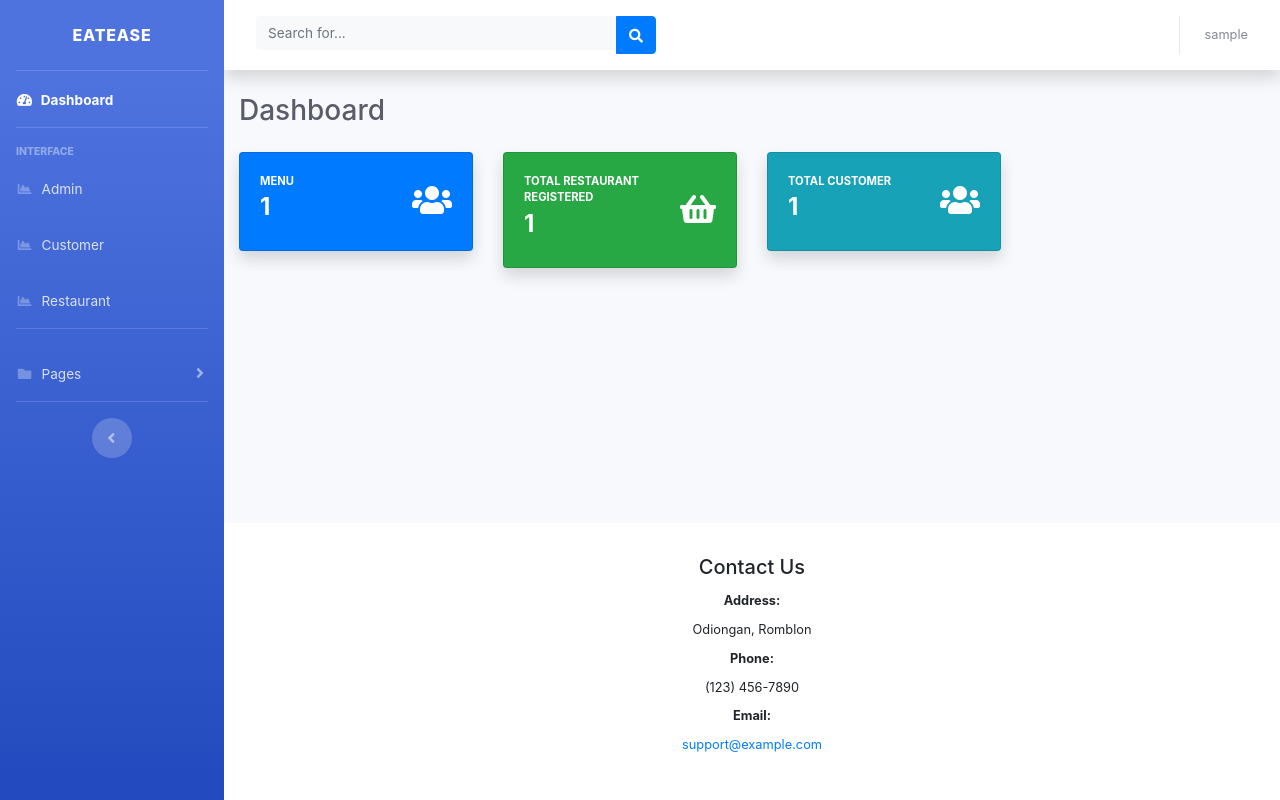
After one commit to ateoiah/capstoneshesh, a PHP site: page /restaurant_dashboard.php in a window 1280 px wide. The commit adds this page. Run offline with PHP 8.4, Linux system fonts and the light colour scheme; the visitor is signed in with stand-in values (Sample User, id 1); tables that the repository leaves empty or names only in its code hold one stand-in row (values such as "Sample post"); some libraries are stand-ins or nearby versions.

Commit message:
updated admin

```diff
--- a/Customer.php
+++ b/Customer.php
@@ -48,7 +48,7 @@ include('includes/navbar.php');
 
 <div class="card shadow mb-4">
   <div class="card-header py-3">
-    <h6 class="m-0 font-weight-bold text-primary">Customer's Data
+    <h6 class="m-0 font-weight-bold text-primary">Customers Data
       <button type="button" class="btn btn-primary" data-toggle="modal" data-target="#addadminprofile">
         Add New Customer <Datag></Datag>
       </button>
@@ -72,7 +72,7 @@ include('includes/navbar.php');
     <div class="table-responsive">
 
     <?php
-        $query = "SELECT * FROM customer";
+        $query = "SELECT * FROM customertb";
         $query_run = mysqli_query($connection, $query);
     ?>
 
--- a/admin.php
+++ b/admin.php
@@ -45,7 +45,7 @@ include('includes/navbar.php');
 <div class="container-fluid">
   <div class="card shadow mb-4">
     <div class="card-header py-3">
-      <h6 class="m-0 font-weight-bold text-primary">Admin Data
+      <h6 class="m-0 font-weight-bold text-primary">Admins Data
         <button type="button" class="btn btn-primary" data-toggle="modal" data-target="#addadminprofile">
           Add New Admin
         </button>
@@ -66,7 +66,7 @@ include('includes/navbar.php');
 
       <div class="table-responsive">
         <?php
-        $query = "SELECT * FROM register";
+        $query = "SELECT * FROM admintb";
         $query_run = mysqli_query($connection, $query);
         ?>
 
--- a/admin_edit.php
+++ b/admin_edit.php
@@ -15,7 +15,7 @@ include('includes/navbar.php');
         {
             $id = $_POST['edit_id'];
 
-            $query = "SELECT * FROM register WHERE id = '$id'";
+            $query = "SELECT * FROM admintb WHERE id = '$id'";
             $query_run = mysqli_query($connection, $query);
 
             foreach($query_run as $row)
--- a/database/dbconfig.php
+++ b/database/dbconfig.php
@@ -3,7 +3,7 @@
 $server_name = "localhost";
 $db_username = "root";
 $db_password = "";
-$db_name = "gervacioadminpanel";
+$db_name = "capstonedb";
 
 $connection = mysqli_connect($server_name,$db_username,$db_password);
 $dbconfig = mysqli_select_db($connection,$db_name);
--- a/includes/footer.php
+++ b/includes/footer.php
@@ -4,7 +4,17 @@
       <footer class="sticky-footer bg-white">
         <div class="container my-auto">
           <div class="copyright text-center my-auto">
-            <span>Daniel | Lanz | Abegail | Ivan | Bryan</span>
+            <h5 class="mb-3">Contact Us</h5>
+            <address>
+                        <p><strong>Address:</strong></p>
+                        <p>Odiongan, Romblon</p>
+
+                        <p><strong>Phone:</strong></p>
+                        <p>(123) 456-7890</p>
+
+                        <p><strong>Email:</strong></p>
+                        <p><a href="mailto:support@example.com">support@example.com</a></p>
+
           </div>
         </div>
       </footer>
--- a/includes/header.php
+++ b/includes/header.php
@@ -9,7 +9,7 @@
   <meta name="description" content="">
   <meta name="author" content="">
 
-  <title> Gervacio's Marble Store| Admin Panel</title>
+  <title> EatEase| Admin Panel</title>
 
   <!-- Custom fonts for this template-->
   <link href="vendor/fontawesome-free/css/all.min.css" rel="stylesheet" type="text/css">
--- a/includes/navbar.php
+++ b/includes/navbar.php
@@ -2,12 +2,9 @@
    <ul class="navbar-nav bg-gradient-primary sidebar sidebar-dark accordion" id="accordionSidebar">
 
 <!-- Sidebar - Brand -->
-<a class="sidebar-brand d-flex align-items-center justify-content-center" href="index.php">
-  <div class="sidebar-brand-icon rotate-n-15">
-    <img class="img-profile rounded-circle" src="includes/1.png" width="50" height="50">
-  </div>
-  <div class="sidebar-brand-text mx-1">Gervacio's&nbsp;<sup style="font-size: x-small;">marble</sup></div>
-</a>
+<ul class="sidebar-brand d-flex align-items-center justify-content-center" >
+  <div class="sidebar-brand-icon mx-3">EatEase</sup></div>
+  </ul>
 
 
 
@@ -41,9 +38,9 @@
 </li>
 
 <li class="nav-item">
-  <a class="nav-link" href="Product.php">
+  <a class="nav-link" href="Restaurant.php">
     <i class="fas fa-fw fa-chart-area"></i>
-    <span>Product</span></a>
+    <span>Restaurant</span></a>
 </li>
 
 <!-- Divider -->
@@ -136,7 +133,7 @@
                <?php echo $_SESSION['username']?>
 
                 </span>
-                <img class="img-profile rounded-circle" src="includes/1.png">
+
               </a>
               <!-- Dropdown - User Information -->
               <div class="dropdown-menu dropdown-menu-right shadow animated--grow-in" aria-labelledby="userDropdown">
--- a/includes/scripts.php
+++ b/includes/scripts.php
@@ -1,9 +1,9 @@
   <!-- Bootstrap core JavaScript-->
-  <script src="vendor/jquery/jquery.min.js"></script>
+  <script src="node_modules/jquery/dist/jquery.min.js"></script>
   <script src="vendor/bootstrap/js/bootstrap.bundle.min.js"></script>
 
   <!-- Core plugin JavaScript-->
-  <script src="vendor/jquery-easing/jquery.easing.min.js"></script>
+  <script src="node_modules/jquery.easing/jquery.easing.min.js"></script>
 
   <!-- Custom scripts for all pages-->
   <script src="js/sb-admin-2.min.js"></script>
--- /dev/null
+++ b/package.json
@@ -0,0 +1,6 @@
+{
+  "dependencies": {
+    "jquery": "^3.7.1",
+    "jquery.easing": "^1.4.1"
+  }
+}
--- /dev/null
+++ b/restaurant_dashboard.php
@@ -0,0 +1,113 @@
+<?php
+include('Security.php');
+include('includes/header.php');
+include('includes/navbar.php');
+?>
+<div class="container-fluid">
+    <div class="d-sm-flex align-items-center justify-content-between mb-4">
+        <h1 class="h3 mb-0 text-gray-800">Dashboard</h1>
+    </div>
+    <div class="row">
+        <div class="col-xl-3 col-md-6 mb-4">
+            <div class="card bg-primary text-white shadow">
+                <div class="card-body">
+                    <div class="row no-gutters align-items-center">
+                        <div class="col mr-2">
+                            <div class="text-xs font-weight-bold text-white text-uppercase mb-1">Menu</div>
+                            <?php
+                            if ($connection->connect_error) {
+                                die("Failed". $connection->connect_error. $connection->connect_error);
+                            }
+                            $query = "SELECT COUNT(id) AS total_admin FROM admintb";
+                            $result = $connection->query($query);
+                            if ($result->num_rows > 0) {
+                                $row = $result->fetch_assoc();
+                                $totaladmin = $row["total_admin"];
+                                echo "<h4><strong>$totaladmin</strong></h4>";
+                            }
+                            ?>
+                        </div>
+                        <div class="col-auto">
+                            <i class="fas fa-users fa-2x"></i>
+                        </div>
+                    </div>
+                </div>
+            </div>
+        </div>
+        <div class="col-xl-3 col-md-6 mb-4">
+            <div class="card bg-success text-white shadow">
+                <div class="card-body">
+                    <div class="row no-gutters align-items-center">
+                        <div class="col mr-2">
+                            <div class="text-xs font-weight-bold text-white text-uppercase mb-1">Total Restaurant Registered</div>
+                            <?php
+                            if ($connection->connect_error) {
+                                die("Failed". $connection->connect_error. $connection->connect_error);
+                            }
+                            $query = "SELECT COUNT(id) AS total_product FROM restauranttb";
+                            $result = $connection->query($query);
+                            if ($result->num_rows > 0) {
+                                $row = $result->fetch_assoc();
+                                $totalproduct = $row["total_product"];
+                                echo "<h4><strong>$totalproduct</strong></h4>";
+                            }
+                            ?>
+                        </div>
+                        <div class="col-auto">
+                            <i class="fas fa-shopping-basket fa-2x"></i>
+                        </div>
+                    </div>
+                </div>
+            </div>
+        </div>
+        <div class="col-xl-3 col-md-6 mb-4">
+            <div class="card bg-info text-white shadow">
+                <div class="card-body">
+                    <div class="row no-gutters align-items-center">
+                        <div class="col mr-2">
+                            <div class="text-xs font-weight-bold text-white text-uppercase mb-1">TOTAL CUSTOMER</div>
+                            <div class="row no-gutters align-items-center">
+                                <div class="col-auto">
+                            <?php
+                                if ($connection->connect_error) {
+                                die("Failed". $connection->connect_error. $connection->connect_error);
+                            }
+                            $query = "SELECT COUNT(id) AS total_customer FROM customertb";
+                            $result = $connection->query($query);
+                            if ($result->num_rows > 0) {
+                                $row = $result->fetch_assoc();
+                                $totalcustomer = $row["total_customer"];
+                                echo "<h4><strong>$totalcustomer</strong></h4>";
+                            }
+                            ?>
+                                </div>
+                            </div>
+                        </div>
+                        <div class="col-auto">
+                        <i class="fas fa-users fa-2x"></i>
+                        </div>
+                    </div>
+                </div>
+            </div>
+        </div>
+        <!-- <div class="col-xl-3 col-md-6 mb-4">
+            <div class="card bg-warning text-white shadow">
+                <div class="card-body">
+                    <div class="row no-gutters align-items-center">
+                    <div class="col mr-2">
+                          <div class="text-xs font-weight-bold text-white text-uppercase mb-1">Pending Orders</div>
+                            <?php echo "<h4><strong>21</strong></h4>" ?>
+                          </div>
+                          <div class="col-auto">
+                            <i class="fas fa-hourglass-half fa-2x"></i>
+                          </div>
+                    </div>
+                </div>
+            </div> -->
+        </div>
+    </div>
+</div>
+<?php
+include('includes/scripts.php');
+include('includes/footer.php');
+?>
```
Also changed, not shown: Product_edit.php (+6 -6 lines), Restaurant.php (renamed from Product.php, +14 -16 lines), code.php (+30 -19 lines), index.php (+7 -7 lines), login.php (+7 -2 lines), search.php (+6 -7 lines), css/sb-admin-2.css, package-lock.json (added), 1 other file.
